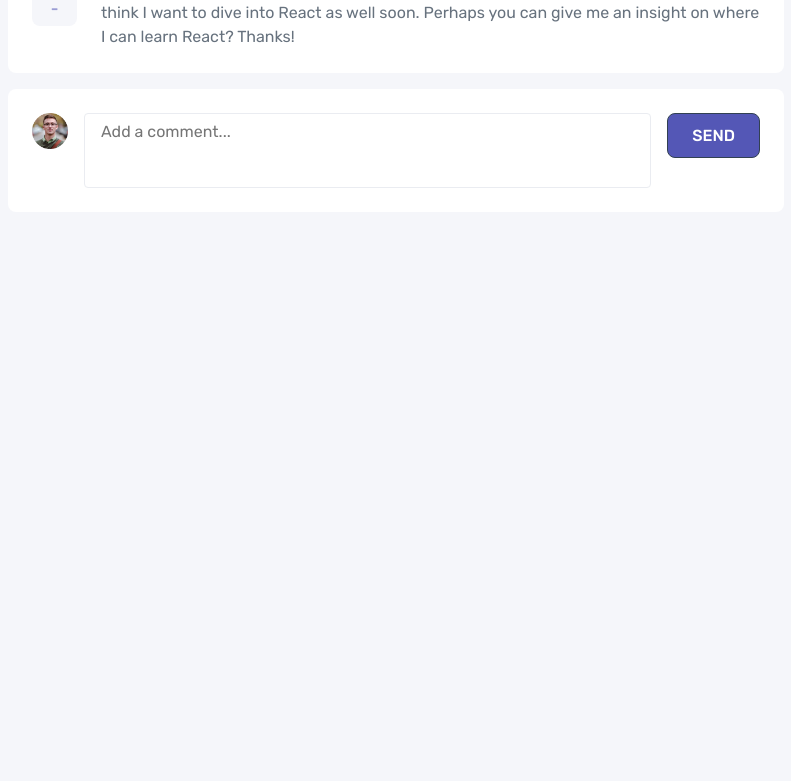
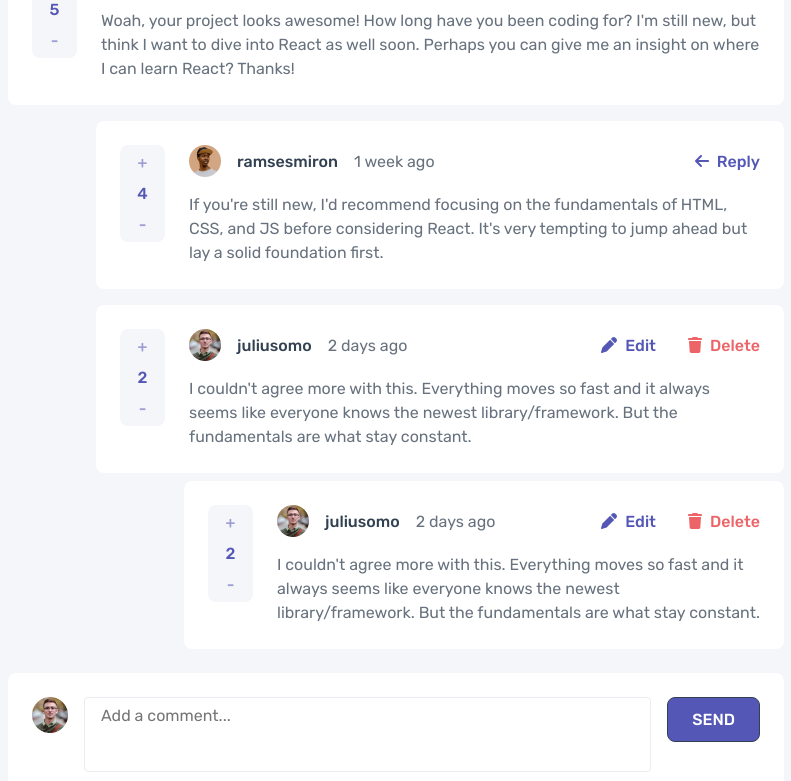
Before and after one commit to Dunkelhaiser/Interactive-Comment-Section, a React (Vite) app: page / in a window 1280 px wide. Shown: the part 495-1276 px from the top of the page, without its empty margins (244-1035 px from the left). Before the commit the page ends 800 px from the top, so only its background shows below. Built offline with nearby package versions, Linux system fonts and the light colour scheme.

Commit message:
Added nested comments

```diff
--- a/src/App.tsx
+++ b/src/App.tsx
@@ -2,12 +2,12 @@ import { useState } from "react";
 import Comment from "./components/Comment/Comment";
 import CommentInput from "./components/CommentInput/CommentInput";
 import CommentSection from "./components/CommentSection/CommentSection";
-import comments from "./data.json";
+import data from "./data.json";
 import "./scss/styles.scss";
 import CommentType from "./Types/Comment";
 
 function App() {
-    const [commentsList, setCommentsList] = useState<CommentType[]>(comments.comments);
+    const [commentsList, setCommentsList] = useState<CommentType[]>(data.comments);
 
     const handleCommentSubmit = (comment: CommentType) => {
         setCommentsList((prev) => [comment, ...prev]);
@@ -42,6 +42,7 @@ function App() {
                         count={comment.score}
                         text={comment.content}
                         id={comment.id}
+                        replies={comment.replies}
                         removeComment={handleCommentDelete}
                         editComment={handleCommentEdit}
                     />
--- a/src/components/Comment/Comment.module.scss
+++ b/src/components/Comment/Comment.module.scss
@@ -145,3 +145,9 @@
         }
     }
 }
+
+.replies {
+    @include flex($gap: 0.5rem, $align: stretch);
+
+    margin-left: 5.5rem;
+}
--- a/src/components/Comment/Comment.tsx
+++ b/src/components/Comment/Comment.tsx
@@ -7,6 +7,8 @@ import Button from "../Button/Button";
 import { UserContext } from "../../store/UserContext";
 import Modal from "../Modal/Modal";
 import useModal from "../Modal/useModal";
+import CommentType from "../../Types/Comment";
+import CommentInput from "../CommentInput/CommentInput";
 
 interface Props {
     id: string;
@@ -15,17 +17,20 @@ interface Props {
     date: string;
     count: number;
     text: string;
+    replies: CommentType[];
     removeComment: (id: string) => void;
     editComment: (id: string, editComment: string) => void;
 }
 
-const Comment: React.FC<Props> = ({ avatar, name, date, count, text, id, removeComment, editComment }) => {
+const Comment: React.FC<Props> = ({ avatar, name, date, count, text, id, replies, removeComment, editComment }) => {
     const { user } = useContext(UserContext);
     const [counter, setCounter] = useState(count);
     const [decision, setDecision] = useState<"upvote" | "downvote" | "">("");
+    const [isReplying, setIsReplying] = useState(false);
     const [isEditing, setIsEditing] = useState(false);
     const [editingComment, setEditingComment] = useState(text);
     const { isShowing, showModal, hideModal } = useModal();
+    const [commentsList, setCommentsList] = useState<CommentType[]>(replies);
 
     const deleteComment = () => {
         removeComment(id);
@@ -34,6 +39,23 @@ const Comment: React.FC<Props> = ({ avatar, name, date, count, text, id, removeC
     const updateComment = () => {
         editComment(id, editingComment);
         setIsEditing(false);
+    };
+
+    const handleCommentDelete = (replyId: string) => {
+        setCommentsList((prev) => prev.filter((comment) => comment.id !== replyId));
+    };
+
+    const handleCommentEdit = (replyId: string, editedComment: string) => {
+        const updatedComments = commentsList.map((comment) => {
+            if (comment.id === replyId) {
+                return {
+                    ...comment,
+                    content: editedComment,
+                };
+            }
+            return comment;
+        });
+        setCommentsList(updatedComments);
     };
 
     return (
@@ -99,7 +121,12 @@ const Comment: React.FC<Props> = ({ avatar, name, date, count, text, id, removeC
                                 />
                             </>
                         ) : (
-                            <Button title="Reply" look="text" icon={<FontAwesomeIcon icon={faArrowLeft} />} />
+                            <Button
+                                title="Reply"
+                                look="text"
+                                icon={<FontAwesomeIcon icon={faArrowLeft} />}
+                                onClick={() => setIsReplying((prev) => !prev)}
+                            />
                         )}
                     </div>
                 </aside>
@@ -128,7 +155,12 @@ const Comment: React.FC<Props> = ({ avatar, name, date, count, text, id, removeC
                                     />
                                 </>
                             ) : (
-                                <Button title="Reply" look="text" icon={<FontAwesomeIcon icon={faArrowLeft} />} />
+                                <Button
+                                    title="Reply"
+                                    look="text"
+                                    icon={<FontAwesomeIcon icon={faArrowLeft} />}
+                                    onClick={() => setIsReplying((prev) => !prev)}
+                                />
                             )}
                         </div>
                     </div>
@@ -142,6 +174,23 @@ const Comment: React.FC<Props> = ({ avatar, name, date, count, text, id, removeC
                     )}
                 </div>
             </CommentCard>
+            {isReplying && <CommentInput />}
+            <section className={CommentStyles.replies}>
+                {commentsList?.map((comment) => (
+                    <Comment
+                        key={comment.id}
+                        avatar={comment.user.image.webp}
+                        name={comment.user.username}
+                        date={comment.createdAt}
+                        count={comment.score}
+                        text={comment.content}
+                        id={comment.id}
+                        replies={comment?.replies}
+                        removeComment={handleCommentDelete}
+                        editComment={handleCommentEdit}
+                    />
+                ))}
+            </section>
             <Modal show={isShowing} onClose={hideModal} onClickBtn={deleteComment} />
         </>
     );
--- a/src/components/CommentInput/CommentInput.tsx
+++ b/src/components/CommentInput/CommentInput.tsx
@@ -23,7 +23,6 @@ const CommentInput: React.FC<Props> = ({ onCommentSubmit }) => {
             createdAt: "Now",
             score: 0,
         };
-        console.log(comment);
         onCommentSubmit(comment);
         setText("");
     };
--- a/src/data.json
+++ b/src/data.json
@@ -53,28 +53,43 @@
                     "content": "If you're still new, I'd recommend focusing on the fundamentals of HTML, CSS, and JS before considering React. It's very tempting to jump ahead but lay a solid foundation first.",
                     "createdAt": "1 week ago",
                     "score": 4,
-                    "replyingTo": "maxblagun",
                     "user": {
                         "image": {
                             "png": "./images/avatars/image-ramsesmiron.png",
                             "webp": "./images/avatars/image-ramsesmiron.webp"
                         },
                         "username": "ramsesmiron"
-                    }
+                    },
+                    "replies": []
                 },
                 {
                     "id": "4",
                     "content": "I couldn't agree more with this. Everything moves so fast and it always seems like everyone knows the newest library/framework. But the fundamentals are what stay constant.",
                     "createdAt": "2 days ago",
                     "score": 2,
-                    "replyingTo": "ramsesmiron",
                     "user": {
                         "image": {
                             "png": "./images/avatars/image-juliusomo.png",
                             "webp": "./images/avatars/image-juliusomo.webp"
                         },
                         "username": "juliusomo"
-                    }
+                    },
+                    "replies": [
+                        {
+                            "id": "4",
+                            "content": "I couldn't agree more with this. Everything moves so fast and it always seems like everyone knows the newest library/framework. But the fundamentals are what stay constant.",
+                            "createdAt": "2 days ago",
+                            "score": 2,
+                            "user": {
+                                "image": {
+                                    "png": "./images/avatars/image-juliusomo.png",
+                                    "webp": "./images/avatars/image-juliusomo.webp"
+                                },
+                                "username": "juliusomo"
+                            },
+                            "replies": []
+                        }
+                    ]
                 }
             ]
         }
```
Also changed, not shown: src/Types/Comment.ts (+1 -14 lines).
